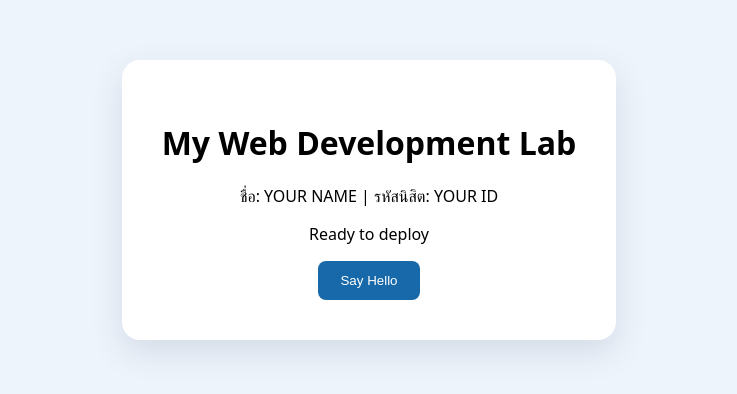
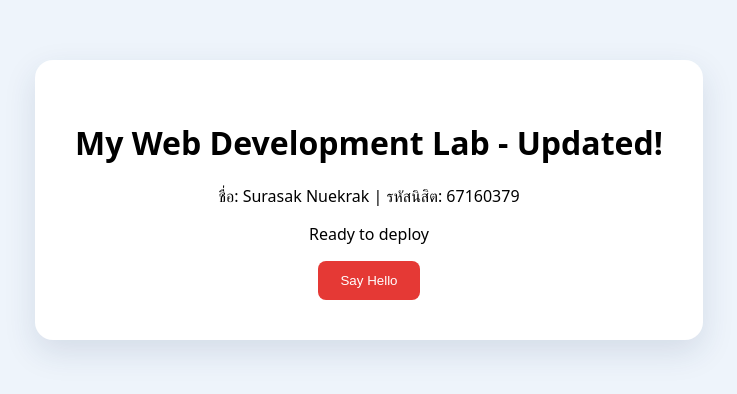
Before and after one commit to surasak-buu67160379/webdev-actions-lab, a plain HTML site: page index.html in a window 1280 px wide. Shown: the part 200-594 px from the top of the page, without its empty margins (271-1008 px from the left). Drawn offline with Linux system fonts and the light colour scheme.

Commit message:
Update home page design

```diff
--- a/index.html
+++ b/index.html
@@ -8,8 +8,8 @@
 </head>
 <body>
   <main class="card">
-    <h1>My Web Development Lab</h1>
-    <p>ชื่อ: YOUR NAME | รหัสนิสิต: YOUR ID</p>
+    <h1>My Web Development Lab - Updated!</h1>
+    <p>ชื่อ: Surasak Nuekrak | รหัสนิสิต: 67160379</p>
     <p id="status">Ready to deploy</p>
     <button id="helloBtn">Say Hello</button>
   </main>
--- a/style.css
+++ b/style.css
@@ -2,5 +2,5 @@ body { font-family: system-ui, sans-serif; background: #eef4fb;
        margin: 0; min-height: 100vh; display: grid; place-items: center; }
 .card { background: white; padding: 40px; border-radius: 18px;
         box-shadow: 0 12px 32px #1e3a5f20; text-align: center; }
-button { background: #1769aa; color: white; border: 0;
+button { background: #e53935; color: white; border: 0;
          padding: 12px 22px; border-radius: 8px; cursor: pointer; }
```
